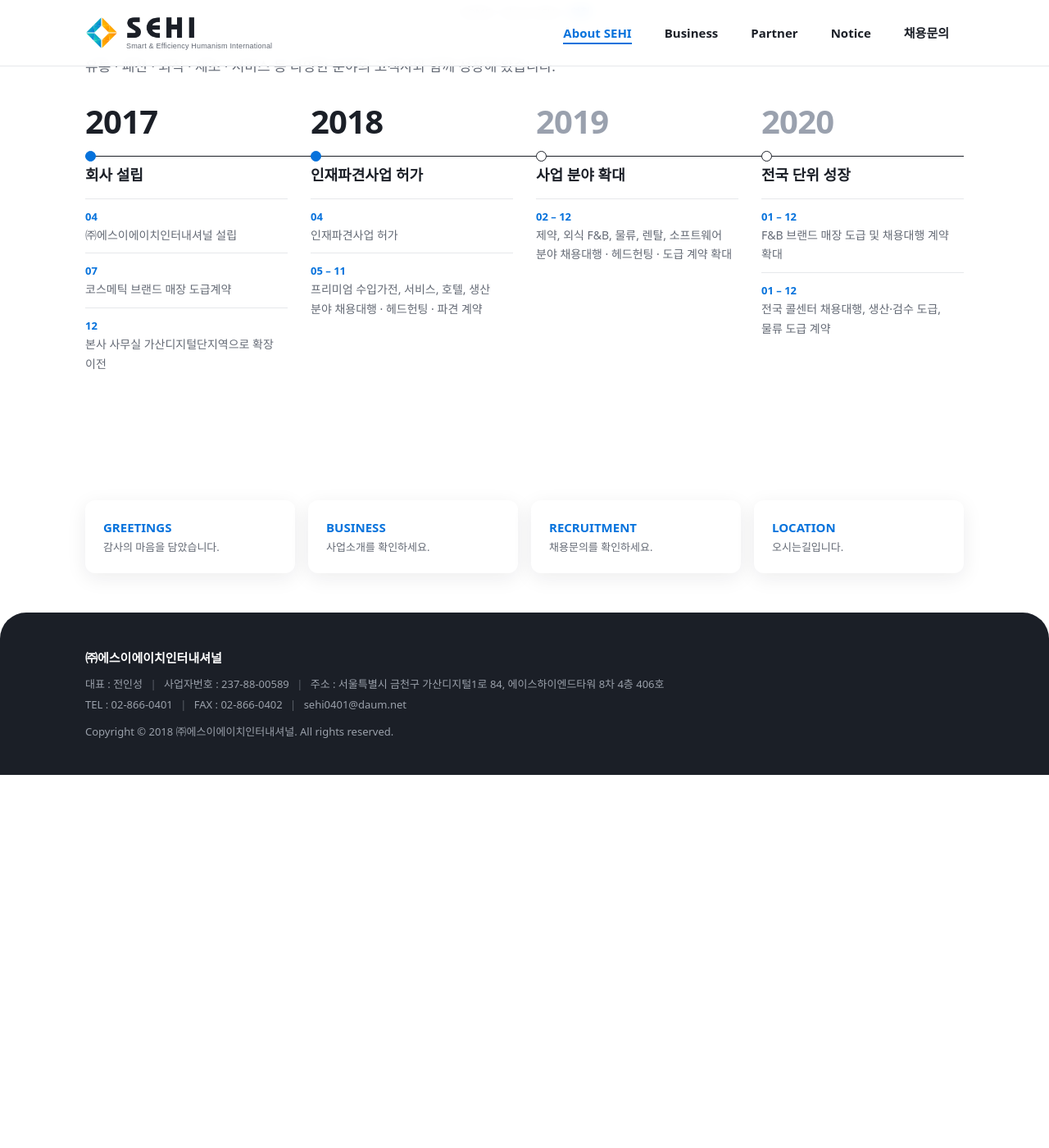
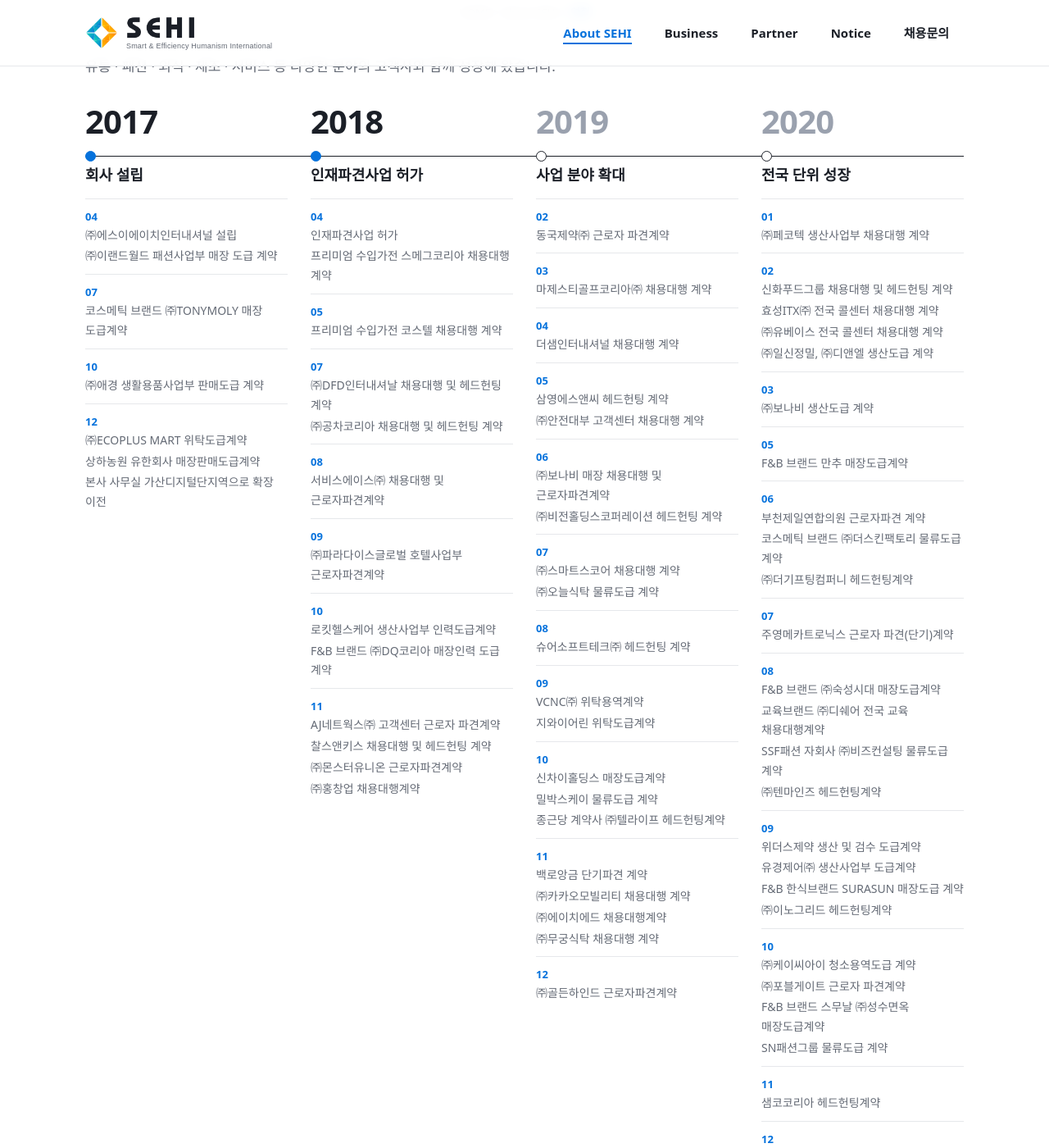
Before and after one commit to ivovilove2-maker/github.io, a Jekyll site: the page built from history.html, in a window 1280 px wide and 1400 px high, scrolled down 411 px. Shown: the whole window at 82% size. Built offline with Jekyll 4.4.1, drawn with Linux system fonts in a browser that asks for light colours; some web fonts are replaced; before the commit the page ends 1356 px from its top, so only the background shows below that; some of the changed text lies outside the part shown.

Commit message:
연혁 상세화: 2017~2020 계약 연혁 전체를 _data/history.yml로 관리
- 회사 소개서의 2017~2020 연혁 63건을 연도·월별로 반영
- history.html이 _data/history.yml을 읽어 자동 표시
- 같은 달 여러 건을 줄 나눔으로 표시하는 스타일 추가

Co-Authored-By: Claude Opus 5.5 <noreply@anthropic.com>

```diff
--- /dev/null
+++ b/_data/history.yml
@@ -0,0 +1,154 @@
+# 연혁 (연혁 페이지에서 사용)
+# - 연도마다 title(요약 제목), key(true면 연도 글자를 진하게 강조), months(월별 내용)
+# - 같은 달에 여러 건이면 items에 줄을 추가
+# - 새 연도는 맨 아래에 같은 형식으로 추가
+
+- year: 2017
+  title: "회사 설립"
+  key: true
+  months:
+    - m: "04"
+      items:
+        - "㈜에스이에이치인터내셔널 설립"
+        - "㈜이랜드월드 패션사업부 매장 도급 계약"
+    - m: "07"
+      items:
+        - "코스메틱 브랜드 ㈜TONYMOLY 매장 도급계약"
+    - m: "10"
+      items:
+        - "㈜애경 생활용품사업부 판매도급 계약"
+    - m: "12"
+      items:
+        - "㈜ECOPLUS MART 위탁도급계약"
+        - "상하농원 유한회사 매장판매도급계약"
+        - "본사 사무실 가산디지털단지역으로 확장 이전"
+
+- year: 2018
+  title: "인재파견사업 허가"
+  key: true
+  months:
+    - m: "04"
+      items:
+        - "인재파견사업 허가"
+        - "프리미엄 수입가전 스메그코리아 채용대행 계약"
+    - m: "05"
+      items:
+        - "프리미엄 수입가전 코스텔 채용대행 계약"
+    - m: "07"
+      items:
+        - "㈜DFD인터내셔날 채용대행 및 헤드헌팅 계약"
+        - "㈜공차코리아 채용대행 및 헤드헌팅 계약"
+    - m: "08"
+      items:
+        - "서비스에이스㈜ 채용대행 및 근로자파견계약"
+    - m: "09"
+      items:
+        - "㈜파라다이스글로벌 호텔사업부 근로자파견계약"
+    - m: "10"
+      items:
+        - "로킷헬스케어 생산사업부 인력도급계약"
+        - "F&B 브랜드 ㈜DQ코리아 매장인력 도급 계약"
+    - m: "11"
+      items:
+        - "AJ네트웍스㈜ 고객센터 근로자 파견계약"
+        - "찰스앤키스 채용대행 및 헤드헌팅 계약"
+        - "㈜몬스터유니온 근로자파견계약"
+        - "㈜홍창업 채용대행계약"
+
+- year: 2019
+  title: "사업 분야 확대"
+  months:
+    - m: "02"
+      items:
+        - "동국제약㈜ 근로자 파견계약"
+    - m: "03"
+      items:
+        - "마제스티골프코리아㈜ 채용대행 계약"
+    - m: "04"
+      items:
+        - "더샘인터내셔널 채용대행 계약"
+    - m: "05"
+      items:
+        - "삼영에스앤씨 헤드헌팅 계약"
+        - "㈜안전대부 고객센터 채용대행 계약"
+    - m: "06"
+      items:
+        - "㈜보나비 매장 채용대행 및 근로자파견계약"
+        - "㈜비전홀딩스코퍼레이션 헤드헌팅 계약"
+    - m: "07"
+      items:
+        - "㈜스마트스코어 채용대행 계약"
+        - "㈜오늘식탁 물류도급 계약"
+    - m: "08"
+      items:
+        - "슈어소프트테크㈜ 헤드헌팅 계약"
+    - m: "09"
+      items:
+        - "VCNC㈜ 위탁용역계약"
+        - "지와이어린 위탁도급계약"
+    - m: "10"
+      items:
+        - "신차이홀딩스 매장도급계약"
+        - "밀박스케이 물류도급 계약"
+        - "종근당 계약사 ㈜텔라이프 헤드헌팅계약"
+    - m: "11"
+      items:
+        - "백로앙금 단기파견 계약"
+        - "㈜카카오모빌리티 채용대행 계약"
+        - "㈜에이치에드 채용대행계약"
+        - "㈜무궁식탁 채용대행 계약"
+    - m: "12"
+      items:
+        - "㈜골든하인드 근로자파견계약"
+
+- year: 2020
+  title: "전국 단위 성장"
+  months:
+    - m: "01"
+      items:
+        - "㈜페코텍 생산사업부 채용대행 계약"
+    - m: "02"
+      items:
+        - "신화푸드그룹 채용대행 및 헤드헌팅 계약"
+        - "효성ITX㈜ 전국 콜센터 채용대행 계약"
+        - "㈜유베이스 전국 콜센터 채용대행 계약"
+        - "㈜일신정밀, ㈜디앤엘 생산도급 계약"
+    - m: "03"
+      items:
+        - "㈜보나비 생산도급 계약"
+    - m: "05"
+      items:
+        - "F&B 브랜드 만추 매장도급계약"
+    - m: "06"
+      items:
+        - "부천제일연합의원 근로자파견 계약"
+        - "코스메틱 브랜드 ㈜더스킨팩토리 물류도급 계약"
+        - "㈜더기프팅컴퍼니 헤드헌팅계약"
+    - m: "07"
+      items:
+        - "주영메카트로닉스 근로자 파견(단기)계약"
+    - m: "08"
+      items:
+        - "F&B 브랜드 ㈜숙성시대 매장도급계약"
+        - "교육브랜드 ㈜디쉐어 전국 교육 채용대행계약"
+        - "SSF패션 자회사 ㈜비즈컨설팅 물류도급 계약"
+        - "㈜텐마인즈 헤드헌팅계약"
+    - m: "09"
+      items:
+        - "위더스제약 생산 및 검수 도급계약"
+        - "유경제어㈜ 생산사업부 도급계약"
+        - "F&B 한식브랜드 SURASUN 매장도급 계약"
+        - "㈜이노그리드 헤드헌팅계약"
+    - m: "10"
+      items:
+        - "㈜케이씨아이 청소용역도급 계약"
+        - "㈜포블게이트 근로자 파견계약"
+        - "F&B 브랜드 스무날 ㈜성수면옥 매장도급계약"
+        - "SN패션그룹 물류도급 계약"
+    - m: "11"
+      items:
+        - "샘코코리아 헤드헌팅계약"
+    - m: "12"
+      items:
+        - "한화생명보험 / 신한생명보험 채용대행 계약"
+        - "KFC 전국 채용대행 계약"
--- a/assets/css/style.css
+++ b/assets/css/style.css
@@ -698,6 +698,8 @@ img{max-width:100%;display:block}
 .ht ul{margin:0;padding:0;list-style:none}
 .ht ul li{padding:10px 0;border-top:1px solid var(--ab-line);font-size:14px;line-height:1.7;color:var(--ab-mute)}
 .ht ul li b{display:block;font-size:13px;color:var(--ab-accent);font-weight:600}
+.ht ul li span{display:block;word-break:keep-all}
+.ht ul li span+span{margin-top:2px}
 
 @media (max-width:960px){
   .gr-name{grid-template-columns:minmax(0,1fr);gap:28px}
--- a/history.html
+++ b/history.html
@@ -4,38 +4,18 @@ title: "연혁"
 group: "About SEHI"
 description: "㈜에스이에이치인터내셔널 연혁"
 ---
+{%- comment -%} 연혁 내용은 _data/history.yml 에서 관리합니다. {%- endcomment -%}
     <p class="page-lead">유통 · 패션 · 외식 · 제조 · 서비스 등 다양한 분야의 고객사와 함께 성장해 왔습니다.</p>
     <ol class="ht">
-      <li class="is-key">
-        <p class="ht-year">2017</p>
-        <p class="ht-title">회사 설립</p>
+      {%- for y in site.data.history %}
+      <li{% if y.key %} class="is-key"{% endif %}>
+        <p class="ht-year">{{ y.year }}</p>
+        <p class="ht-title">{{ y.title }}</p>
         <ul>
-          <li><b>04</b>㈜에스이에이치인터내셔널 설립</li>
-          <li><b>07</b>코스메틱 브랜드 매장 도급계약</li>
-          <li><b>12</b>본사 사무실 가산디지털단지역으로 확장 이전</li>
+          {%- for mo in y.months %}
+          <li><b>{{ mo.m }}</b>{% for it in mo.items %}<span>{{ it }}</span>{% endfor %}</li>
+          {%- endfor %}
         </ul>
       </li>
-      <li class="is-key">
-        <p class="ht-year">2018</p>
-        <p class="ht-title">인재파견사업 허가</p>
-        <ul>
-          <li><b>04</b>인재파견사업 허가</li>
-          <li><b>05 – 11</b>프리미엄 수입가전, 서비스, 호텔, 생산 분야 채용대행 · 헤드헌팅 · 파견 계약</li>
-        </ul>
-      </li>
-      <li>
-        <p class="ht-year">2019</p>
-        <p class="ht-title">사업 분야 확대</p>
-        <ul>
-          <li><b>02 – 12</b>제약, 외식 F&amp;B, 물류, 렌탈, 소프트웨어 분야 채용대행 · 헤드헌팅 · 도급 계약 확대</li>
-        </ul>
-      </li>
-      <li>
-        <p class="ht-year">2020</p>
-        <p class="ht-title">전국 단위 성장</p>
-        <ul>
-          <li><b>01 – 12</b>F&amp;B 브랜드 매장 도급 및 채용대행 계약 확대</li>
-          <li><b>01 – 12</b>전국 콜센터 채용대행, 생산·검수 도급, 물류 도급 계약</li>
-        </ul>
-      </li>
+      {%- endfor %}
     </ol>
```
